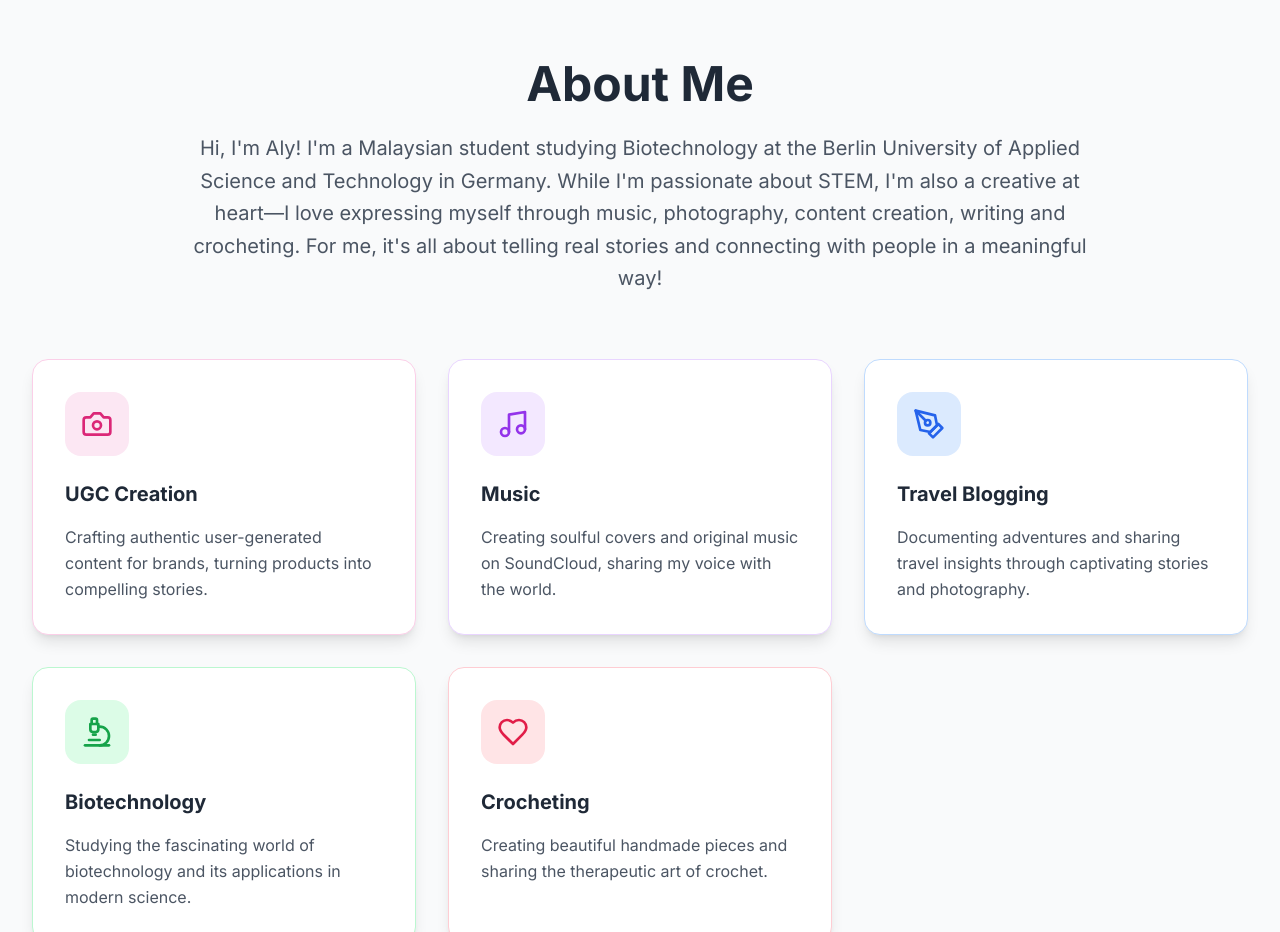
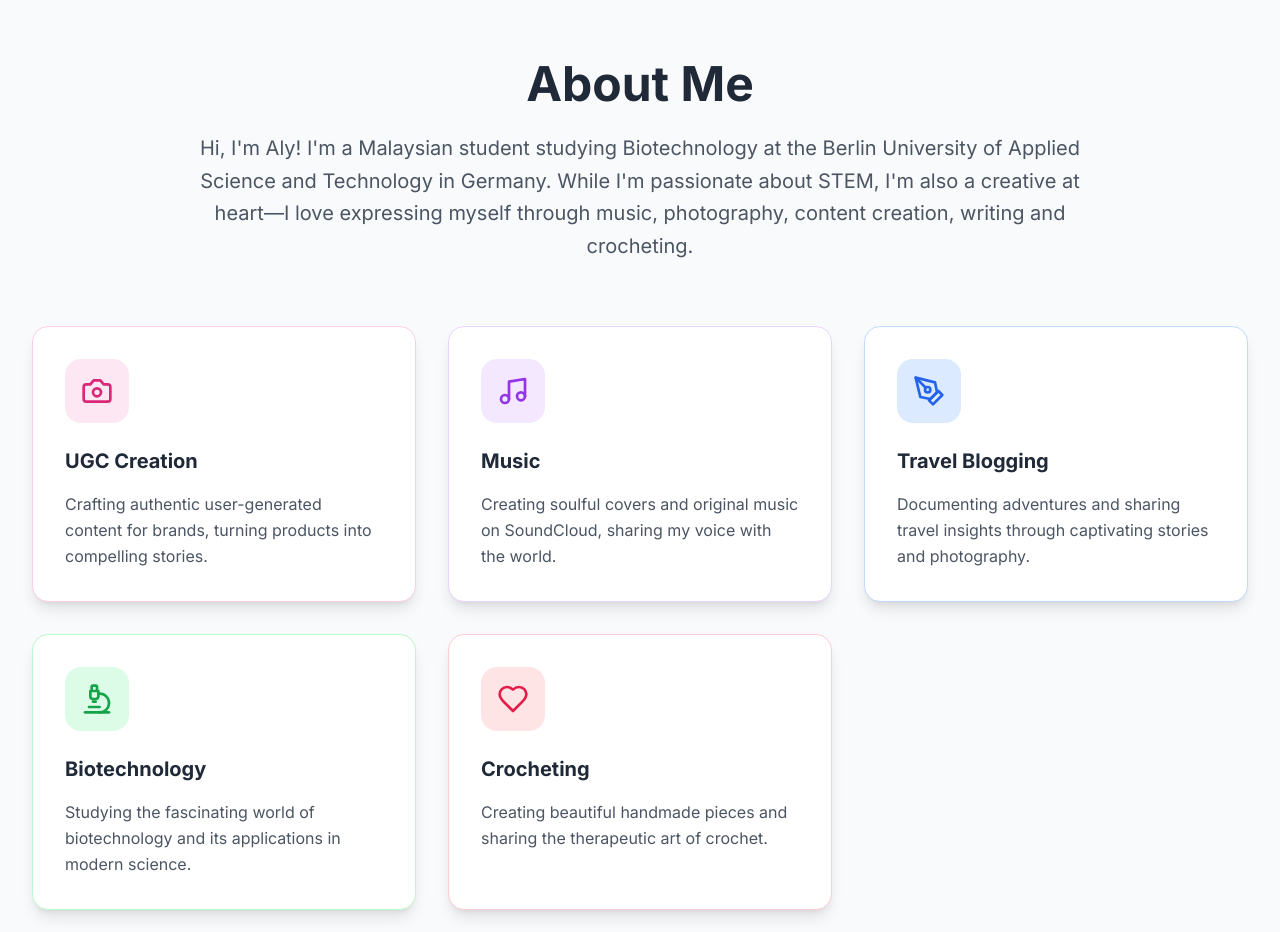
Before and after one commit to niya-shroff/alykatpaulport, a React (Vite) app: page / in a window 1280 px wide. Shown: the part 820-1752 px from the top of the page. Built offline with nearby package versions, Linux system fonts and the light colour scheme.

Commit message:
Updated About.tsx

```diff
--- a/src/components/About.tsx
+++ b/src/components/About.tsx
@@ -48,8 +48,7 @@ export default function About() {
               the Berlin University of Applied Science and Technology in Germany.
               While I'm passionate about STEM, I'm also a creative at heart—I love
               expressing myself through music, photography, content creation, writing
-              and crocheting. For me, it's all about telling real stories and connecting
-              with people in a meaningful way!
+              and crocheting.
             </p>
           </div>
         </div>
```
